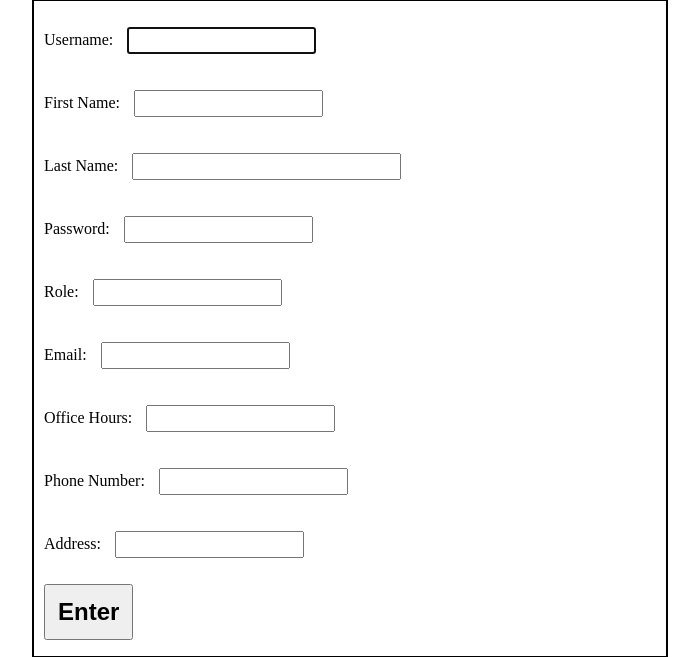
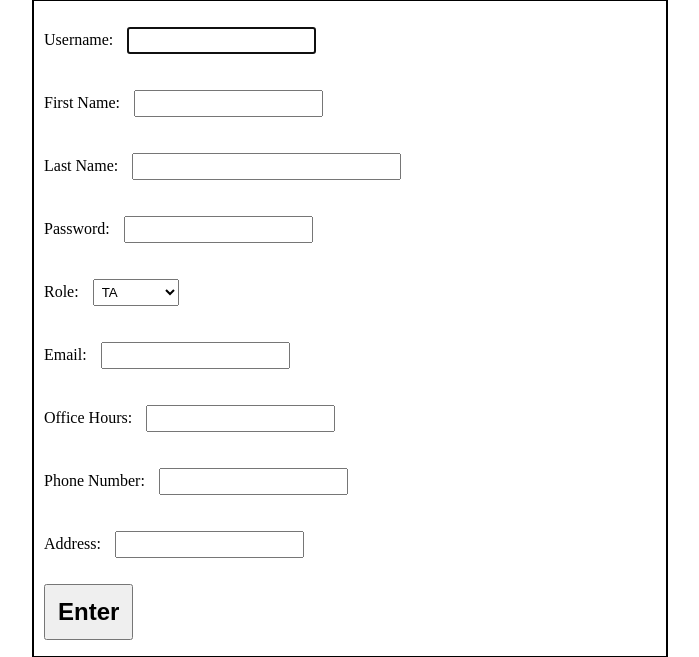
Before and after one commit to landor341/TA-Scheduler, a Django app: template templates/user_form/user_form.html in a window 1280 px wide. Shown: the part 50-707 px from the top of the page, without its empty margins (290-989 px from the left). Run offline with Django 4.2, Linux system fonts and the light colour scheme; the template is opened without the code that fills it, so the values that code supplies are empty.

Commit message:
Change user_form.html role to ckick to choose

```diff
--- a/templates/user_form/user_form.html
+++ b/templates/user_form/user_form.html
@@ -93,11 +93,12 @@ select{
     {% endif %}
     {% if not data.username or data.isAdmin %}
 	<p>
-		<label for="role">Role: </label>
-		<input
-            type="text" id="role" tabindex="1"
-            name="role" placeholder="{{ data.role }}"
-        />
+        <label for="role">Role: </label>
+            <select name="role">
+                <option value="TA">TA</option>
+                <option value="Instructor">Instructor</option>
+                <option value="Admin">Admin</option>
+            </select>
 	</p>
     {% endif %}
 	<p>
```
